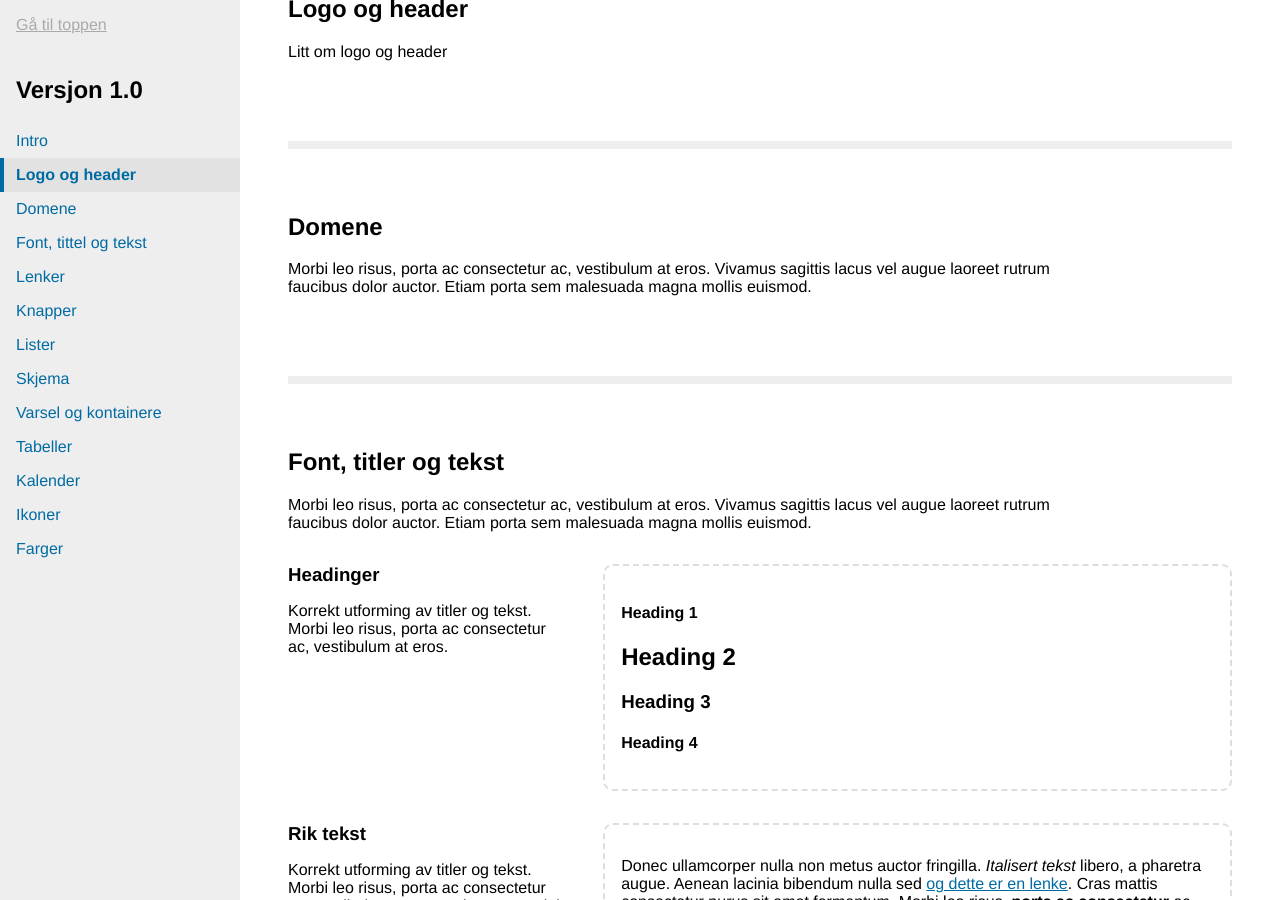
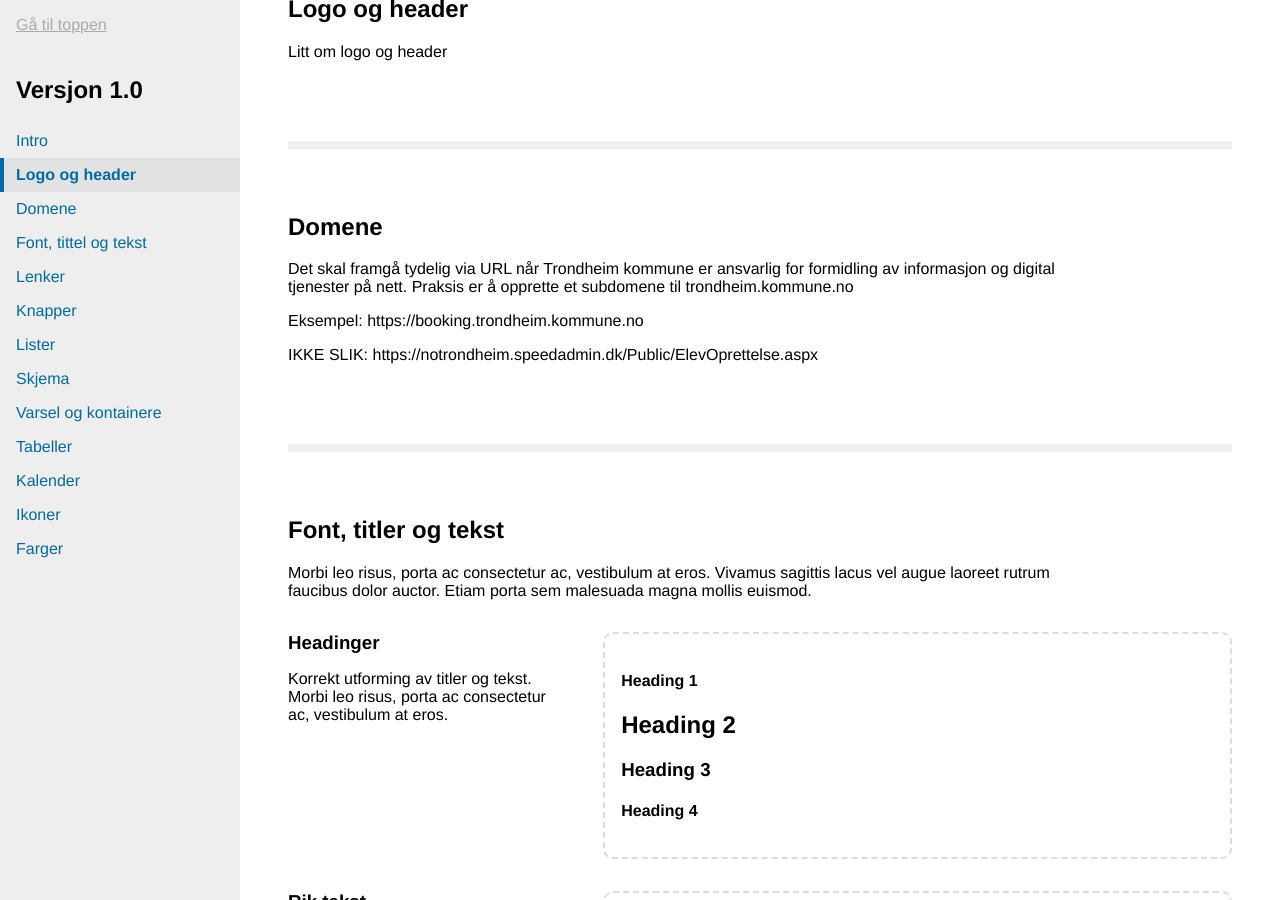
Before and after one commit to rskjonbe/styleguide, a Jekyll site: the page built from versjon/1.0/index.html, in a window 1280 px wide and 900 px high, scrolled down 409 px. Built offline with Jekyll 4.4.1, drawn with Linux system fonts in a browser that asks for light colours.

Commit message:
lagt inn domenekrav

```diff
--- a/versjon/1.0/domene.html
+++ b/versjon/1.0/domene.html
@@ -1,5 +1,8 @@
 <h2 class="chapter-heading">Domene</h2>
 
 <p class="chapter-lead">
-  Morbi leo risus, porta ac consectetur ac, vestibulum at eros. Vivamus sagittis lacus vel augue laoreet rutrum faucibus dolor auctor. Etiam porta sem malesuada magna mollis euismod.
+  Det skal framgå tydelig via URL når Trondheim kommune er ansvarlig for formidling av informasjon og digital tjenester på nett. Praksis er å opprette et subdomene til trondheim.kommune.no </p>
+<p> Eksempel: https://booking.trondheim.kommune.no
 </p>
+<p> IKKE SLIK: https://notrondheim.speedadmin.dk/Public/ElevOprettelse.aspx
+</p>
```
